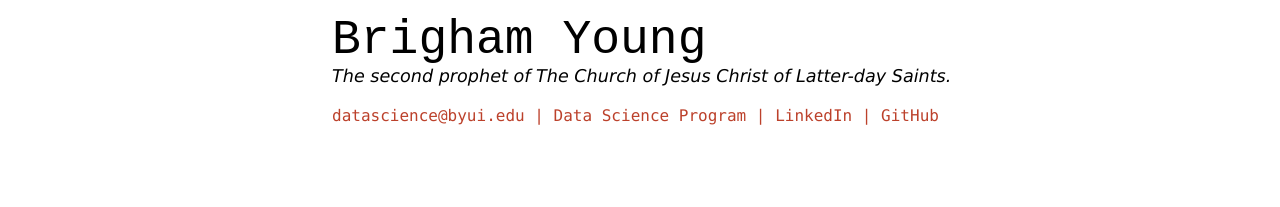
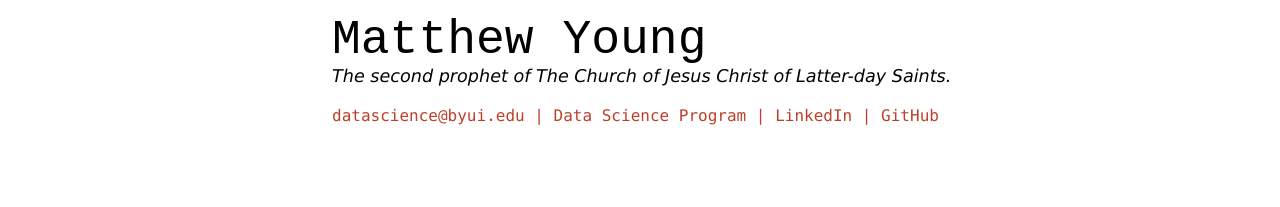
Before and after one commit to DTSMY96/Young_resume, a Jekyll site: the page built from docs/index.md, in a window 1280 px wide. Shown: the top 207 px of the page. Built offline with Jekyll 4.4.1, drawn with Linux system fonts in a browser that asks for light colours.

Commit message:
name change

```diff
--- a/docs/index.md
+++ b/docs/index.md
@@ -2,7 +2,7 @@
 layout: cv
 title: Matthew Young's Resume
 ---
-# Brigham Young
+# Matthew Young
 The second prophet of The Church of Jesus Christ of Latter-day Saints.
 
 <div id="webaddress">
```
Also changed, not shown: other parts of docs/index.md (+1 -1 lines).
